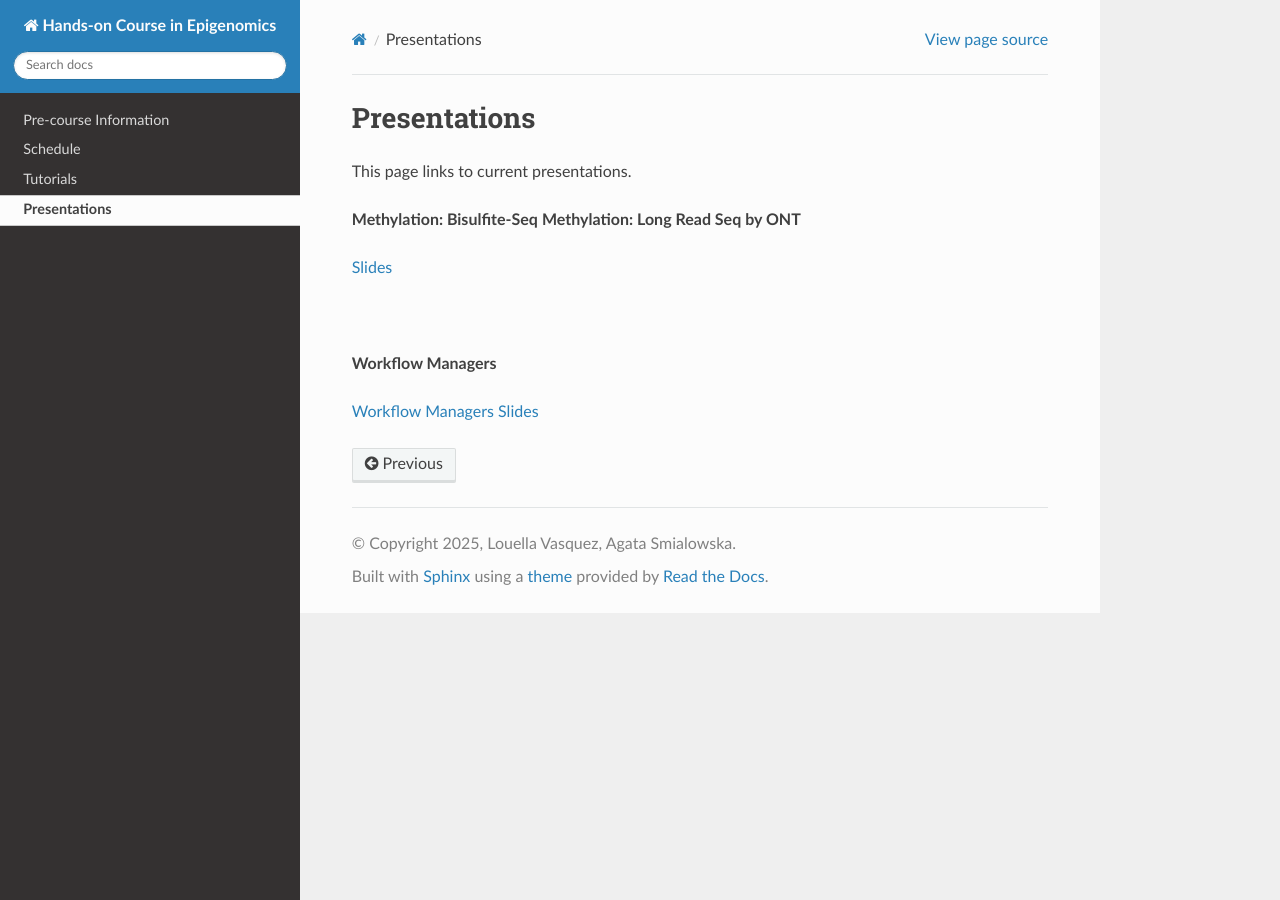
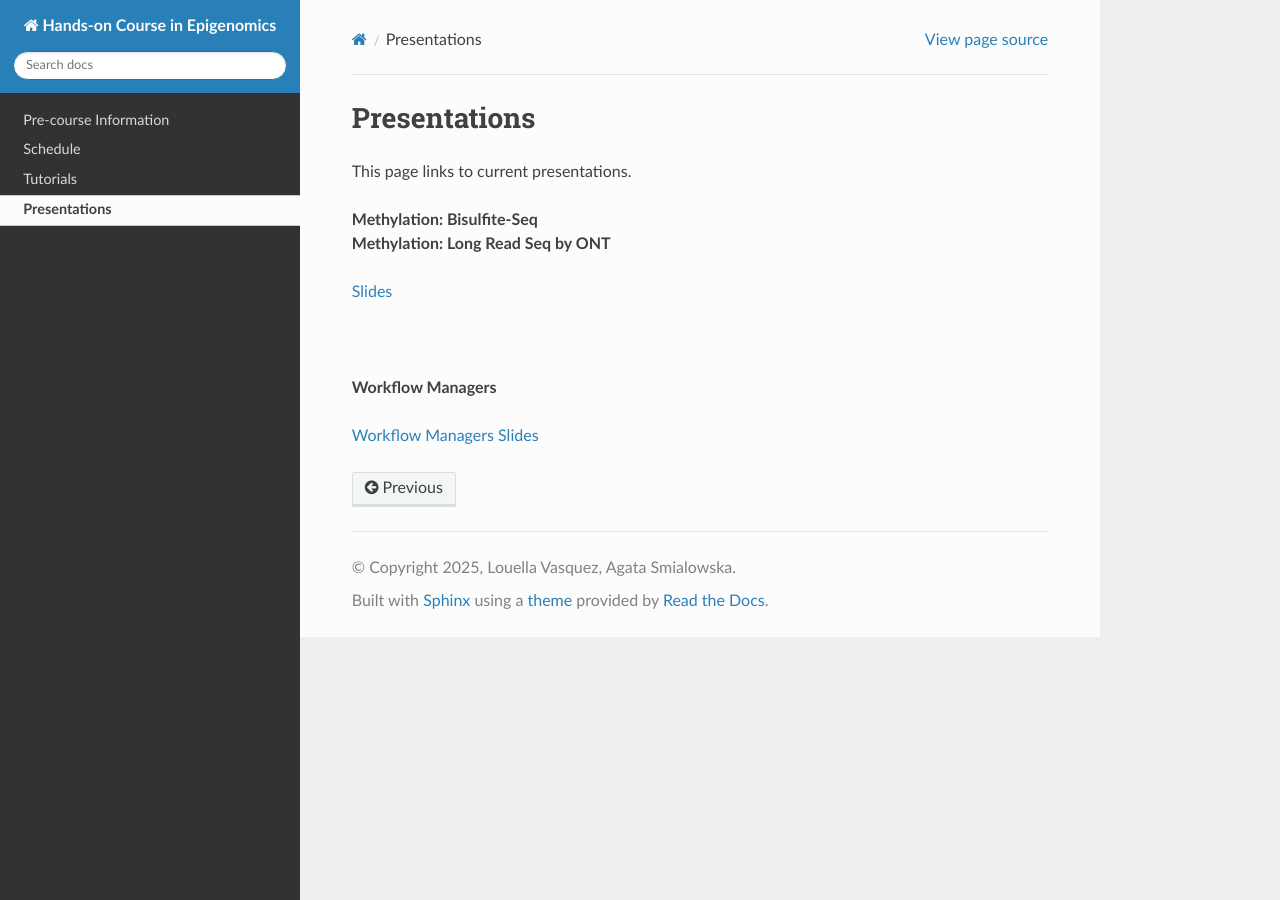
Before and after one commit to NBISweden/ngi-nbis-epigenomics-hands-on, a Sphinx documentation site: the page built from docs/content/presentations.rst, in a window 1280 px wide. Built offline with Sphinx 7.4.7 and the Read the Docs theme 3.1.0, drawn with Linux system fonts in a browser that asks for light colours.

Commit message:
Louellaslides

```diff
--- a/docs/content/presentations.rst
+++ b/docs/content/presentations.rst
@@ -15,8 +15,8 @@ Presentations
 This page links to current presentations.
 
 
-**Methylation: Bisulfite-Seq**
-**Methylation: Long Read Seq by ONT**
+| **Methylation: Bisulfite-Seq**
+| **Methylation: Long Read Seq by ONT**
 
 `Slides <../_static/HandsOnEpigenomics-Day5_2025.pdf>`_
 
```
